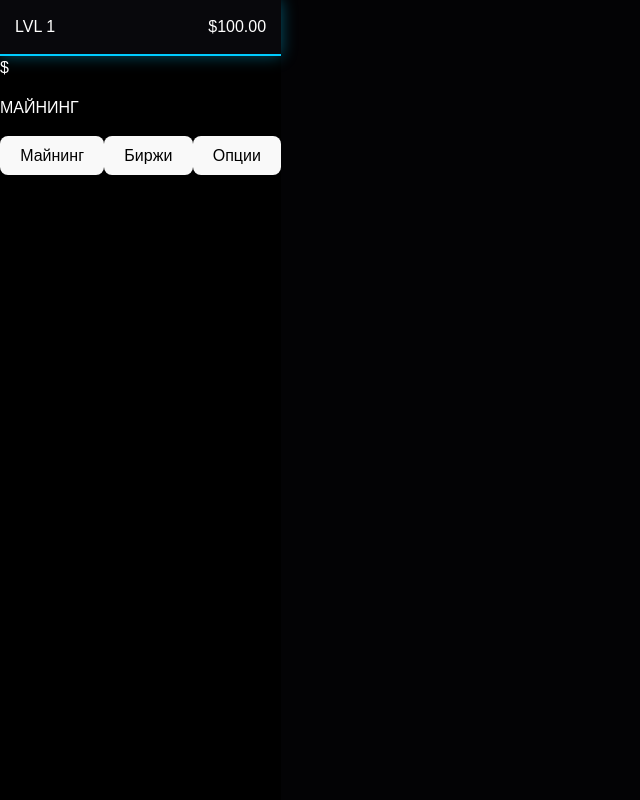
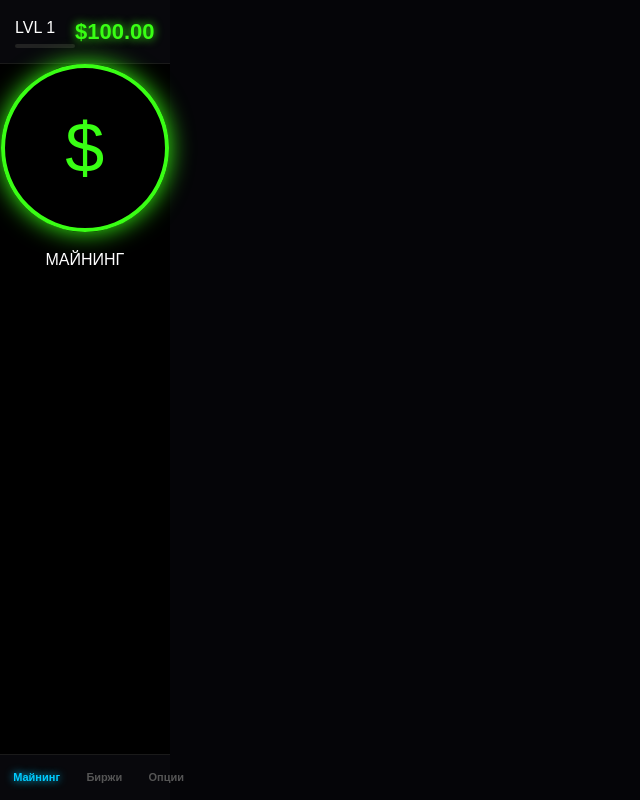
Before and after one commit to katyakuznezc-cmd/treidgame, a React (Vite) app: page / in a window 1280 px wide. Shown: the whole page, without its empty margins (0-640 px from the left). Built offline with nearby package versions, Linux system fonts and the light colour scheme.

Commit message:
Update App.css

```diff
--- a/src/App.css
+++ b/src/App.css
@@ -1,44 +1,52 @@
-:root { --bg: #030305; --neon-blue: #00ccff; --neon-green: #39ff14; --neon-red: #ff0055; }
-body { margin:0; background: var(--bg); color: white; font-family: 'Orbitron', sans-serif; overflow: hidden; }
+:root { --neon: #00ccff; --green: #39ff14; --red: #ff0055; --dark: #050508; }
+body { margin:0; background: var(--dark); color: white; font-family: sans-serif; overflow: hidden; height: 100vh; }
 
-.app-container { max-width: 450px; margin: 0 auto; height: 100vh; display: flex; flex-direction: column; background: #000; transition: transform 0.1s; }
+.app-container { max-width: 500px; margin: 0 auto; height: 100vh; display: flex; flex-direction: column; background: #000; position: relative; }
 
-/* SHAKE ANIMATION */
-.shake-anim { animation: shake 0.4s cubic-bezier(.36,.07,.19,.97) both; transform: translate3d(0, 0, 0); backface-visibility: hidden; }
-@keyframes shake {
-  10%, 90% { transform: translate3d(-2px, 0, 0); }
-  20%, 80% { transform: translate3d(4px, 0, 0); }
-  30%, 50%, 70% { transform: translate3d(-6px, 0, 0); }
-  40%, 60% { transform: translate3d(6px, 0, 0); }
-}
+/* HEADER */
+.main-header { display: flex; justify-content: space-between; align-items: center; padding: 15px; border-bottom: 1px solid #1a1a1a; background: #08080c; }
+.bal-val { font-size: 22px; font-weight: bold; color: var(--green); text-shadow: 0 0 10px var(--green); }
+.xp-mini { width: 60px; height: 4px; background: #222; margin-top: 4px; border-radius: 2px; }
+.xp-fill { height: 100%; background: var(--neon); box-shadow: 0 0 8px var(--neon); }
 
-/* NEON HEADER */
-.main-header { padding: 15px; display: flex; justify-content: space-between; align-items: center; background: #08080c; border-bottom: 2px solid var(--neon-blue); box-shadow: 0 0 15px rgba(0,204,255,0.4); }
-.xp-track { width: 100px; height: 4px; background: #1a1a1a; border-radius: 2px; margin-top: 5px; position: relative; }
-.xp-bar { height: 100%; background: var(--neon-blue); box-shadow: 0 0 10px var(--neon-blue); transition: width 0.5s ease-out; }
+/* MINING */
+.page-mining { flex: 1; display: flex; flex-direction: column; align-items: center; justify-content: center; }
+.tap-circle { width: 160px; height: 160px; border: 4px solid var(--green); border-radius: 50%; display: flex; align-items: center; justify-content: center; font-size: 70px; color: var(--green); box-shadow: 0 0 25px var(--green); cursor: pointer; user-select: none; }
+.tap-circle:active { transform: scale(0.9); }
 
-/* COIN BUTTON */
-.mining-page { height: 70%; display: flex; flex-direction: column; align-items: center; justify-content: center; }
-.main-coin { width: 190px; height: 190px; border-radius: 50%; border: 6px solid var(--neon-green); display: flex; align-items: center; justify-content: center; cursor: pointer; box-shadow: 0 0 30px var(--neon-green), inset 0 0 20px var(--neon-green); transition: 0.1s; }
-.main-coin:active { transform: scale(0.9); box-shadow: 0 0 50px var(--neon-green); }
-.coin-symbol { font-size: 90px; color: var(--neon-green); text-shadow: 0 0 20px var(--neon-green); }
+/* TRADE & LISTS */
+.dex-list { padding: 10px; display: grid; grid-template-columns: 1fr 1fr; gap: 10px; }
+.dex-card { border: 1px solid; padding: 20px 10px; border-radius: 12px; text-align: center; font-weight: bold; background: #0d0d14; }
 
-/* TRADING GRID */
-.coin-row { display: flex; justify-content: space-between; padding: 15px; border-bottom: 1px solid #111; }
-.coin-row.locked { background: rgba(255,0,0,0.05); filter: grayscale(1); opacity: 0.5; }
-.buy-b { background: none; border: 1px solid var(--neon-green); color: var(--neon-green); padding: 5px 10px; border-radius: 4px; font-weight: bold; }
-.sell-b { background: none; border: 1px solid var(--neon-red); color: var(--neon-red); padding: 5px 10px; border-radius: 4px; font-weight: bold; }
+.dex-terminal { flex: 1; display: flex; flex-direction: column; overflow: hidden; }
+.term-header { padding: 10px; background: #0d0d14; border-bottom: 1px solid #222; }
+.term-inputs { display: flex; gap: 8px; margin-top: 8px; }
+.term-inputs input { background: #000; border: 1px solid var(--neon); color: var(--green); padding: 8px; border-radius: 6px; width: 80px; outline: none; }
+.lev-row { flex: 1; display: flex; align-items: center; gap: 5px; font-size: 11px; color: var(--neon); }
+.lev-row input { flex: 1; }
 
-/* INPUTS */
-.trade-inputs input { background: #000; border: 1px solid var(--neon-blue); color: var(--neon-green); padding: 10px; border-radius: 8px; width: 100%; box-sizing: border-box; outline: none; }
-.lev-control { margin-top: 10px; color: var(--neon-blue); font-size: 12px; }
-.lev-control input { margin-top: 5px; accent-color: var(--neon-blue); }
+.coin-list { flex: 1; overflow-y: auto; padding-bottom: 80px; }
+.coin-item { display: flex; justify-content: space-between; align-items: center; padding: 15px; border-bottom: 1px solid #111; }
+.live-price { display: block; font-size: 11px; color: #888; }
+.c-actions { display: flex; gap: 5px; }
+.btn-buy, .btn-sell { border: 1px solid; padding: 10px 15px; border-radius: 6px; font-weight: bold; background: none; min-width: 65px; }
+.btn-buy { color: var(--green); border-color: var(--green); }
+.btn-sell { color: var(--red); border-color: var(--red); }
+.btn-sell:disabled { opacity: 0.2; }
 
 /* SIGNALS */
-.signal-card { margin: 10px; padding: 15px; background: #0a0a14; position: relative; overflow: hidden; border-radius: 8px; }
-.signal-timer { position: absolute; bottom: 0; left: 0; height: 3px; background: var(--neon-blue); animation: timer 120s linear forwards; }
-@keyframes timer { from { width: 100%; } to { width: 0%; } }
+.signal-box { margin: 10px; padding: 15px; background: rgba(0, 204, 255, 0.1); border-radius: 8px; position: relative; overflow: hidden; font-size: 13px; }
+.s-timer { position: absolute; bottom: 0; left: 0; height: 2px; background: var(--neon); animation: t-line 120s linear forwards; }
+@keyframes t-line { from { width: 100%; } to { width: 0%; } }
 
-.nav-bar { display: flex; background: #08080c; border-top: 2px solid var(--neon-blue); padding: 15px 0; }
-.nav-bar button { flex: 1; background: none; border: none; color: #444; font-size: 10px; font-weight: bold; letter-spacing: 1px; }
-.nav-bar button.active { color: var(--neon-blue); text-shadow: 0 0 8px var(--neon-blue); }
+/* NAV */
+.bottom-nav { position: absolute; bottom: 0; width: 100%; display: flex; background: #08080c; border-top: 1px solid #1a1a1a; padding: 10px 0; }
+.bottom-nav button { flex: 1; background: none; border: none; color: #555; font-size: 11px; font-weight: bold; }
+.bottom-nav button.active { color: var(--neon); text-shadow: 0 0 8px var(--neon); }
+
+/* UTILS */
+.shake-anim { animation: shake 0.3s; }
+@keyframes shake { 0%, 100% { transform: translateX(0); } 25% { transform: translateX(-5px); } 75% { transform: translateX(5px); } }
+.loader-ovl { position: absolute; inset: 0; background: rgba(0,0,0,0.8); display: flex; flex-direction: column; align-items: center; justify-content: center; z-index: 100; }
+.tap-dollar { position: fixed; color: var(--green); pointer-events: none; font-weight: bold; font-size: 24px; animation: up 0.8s forwards; }
+@keyframes up { to { transform: translateY(-100px); opacity: 0; } }
```
